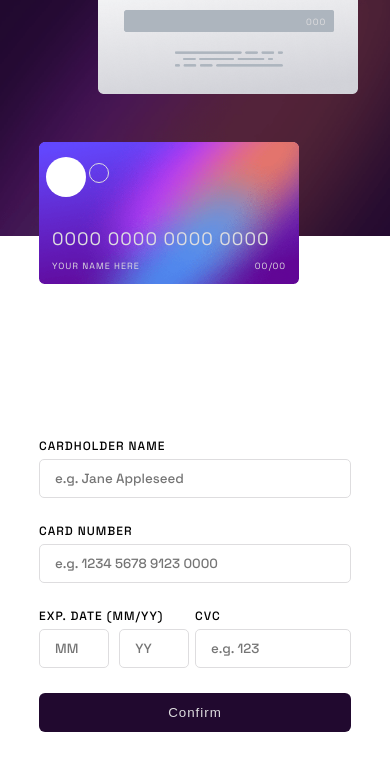
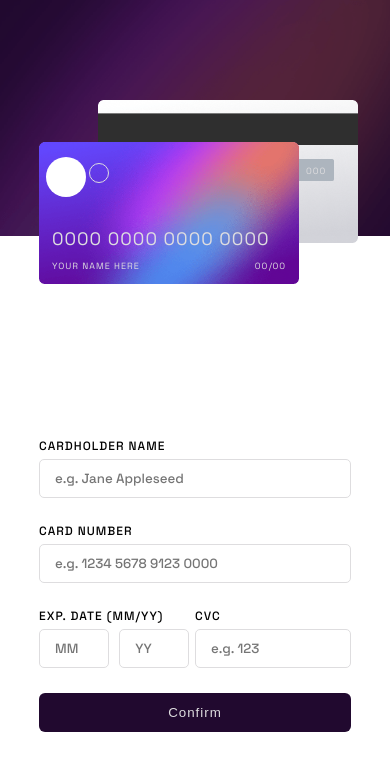
Before and after one commit to MayconSantana/card-interactive, a plain HTML site: page index.html in a window 390 px wide. Drawn offline with Linux system fonts and the light colour scheme.

Commit message:
update responsive scss height 650px

```diff
--- a/scss/_responsive.scss
+++ b/scss/_responsive.scss
@@ -74,3 +74,9 @@
         }
     }
 }
+
+@media (min-height: 650px) and (max-width: 835px) {
+    .card-back {
+        top: -20% !important;
+    }
+}
```
Also changed, not shown: scss/style.css, 1 other file.
